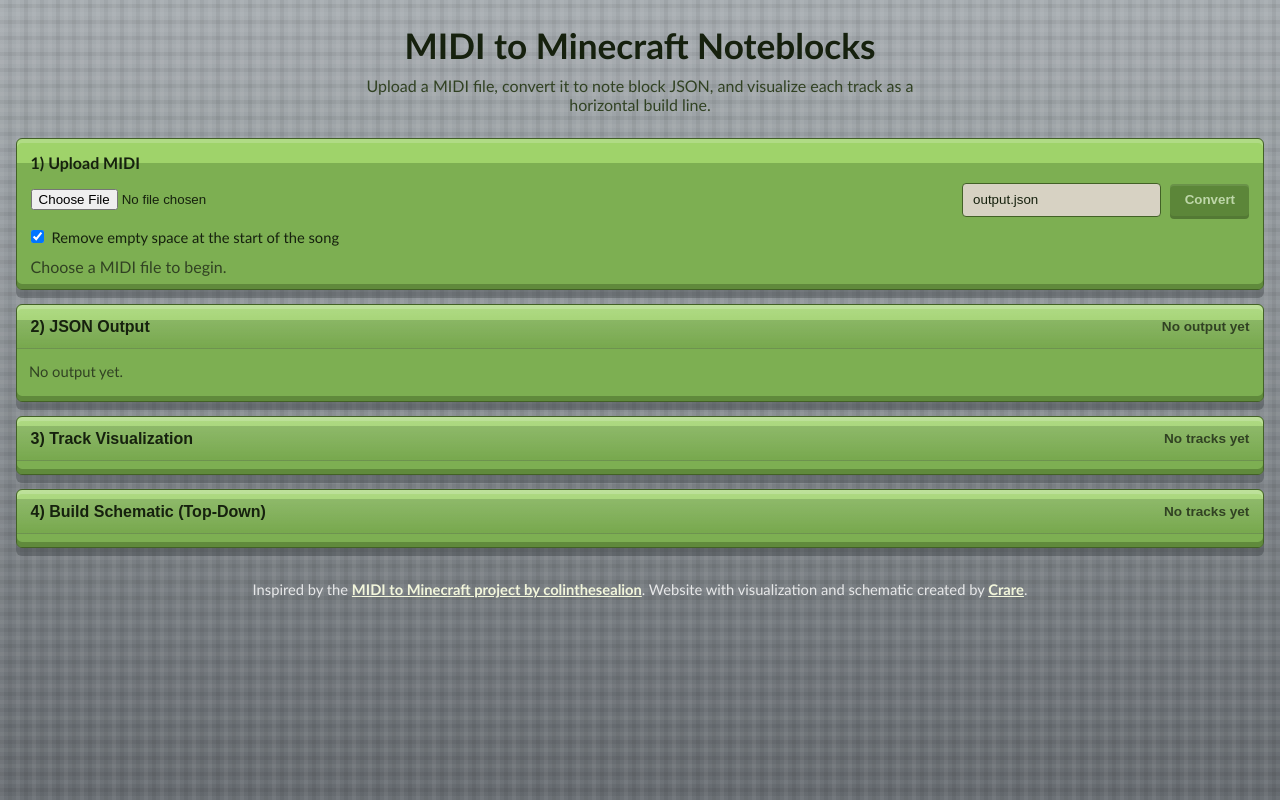
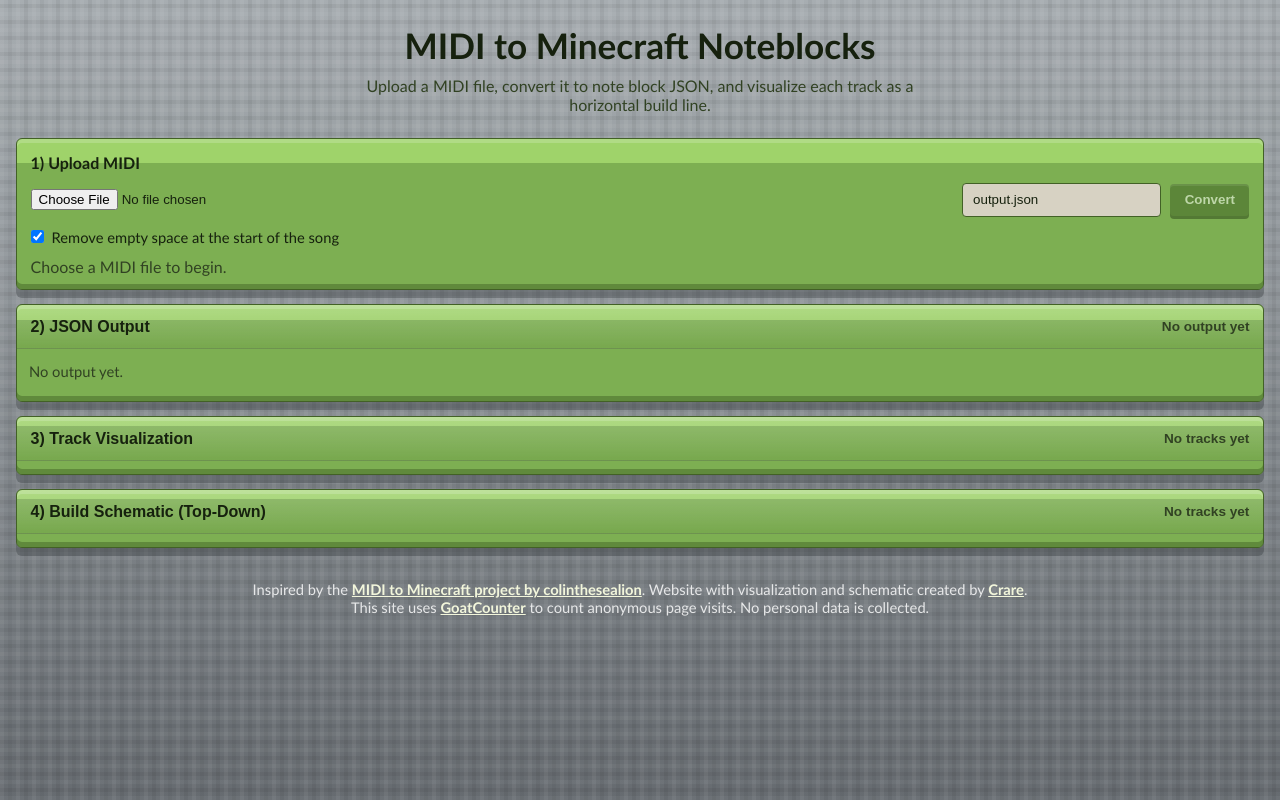
Before and after one commit to Crare/midi-to-minecraft, a React (Vite) app in the folder webapp/: page / in a window 1280 px wide. Built offline with nearby package versions, Linux system fonts and the light colour scheme.

Commit message:
add goatcounter for analytics

```diff
--- a/webapp/index.html
+++ b/webapp/index.html
@@ -5,6 +5,7 @@
     <meta name="viewport" content="width=device-width, initial-scale=1.0" />
     <link rel="icon" type="image/svg+xml" href="/assets/noteblock.svg" />
     <title>MIDI to Minecraft Noteblocks</title>
+    <script data-goatcounter="https://midi-to-minecraft.goatcounter.com/count" async src="//gc.zgo.at/count.js"></script>
   </head>
   <body>
     <div id="root"></div>
--- a/webapp/src/App.jsx
+++ b/webapp/src/App.jsx
@@ -302,6 +302,9 @@ export default function App() {
           </a>
           .
         </p>
+        <p>
+          This site uses <a href="https://www.goatcounter.com" target="_blank" rel="noreferrer">GoatCounter</a> to count anonymous page visits. No personal data is collected.
+        </p>
       </footer>
     </>
   );
```
